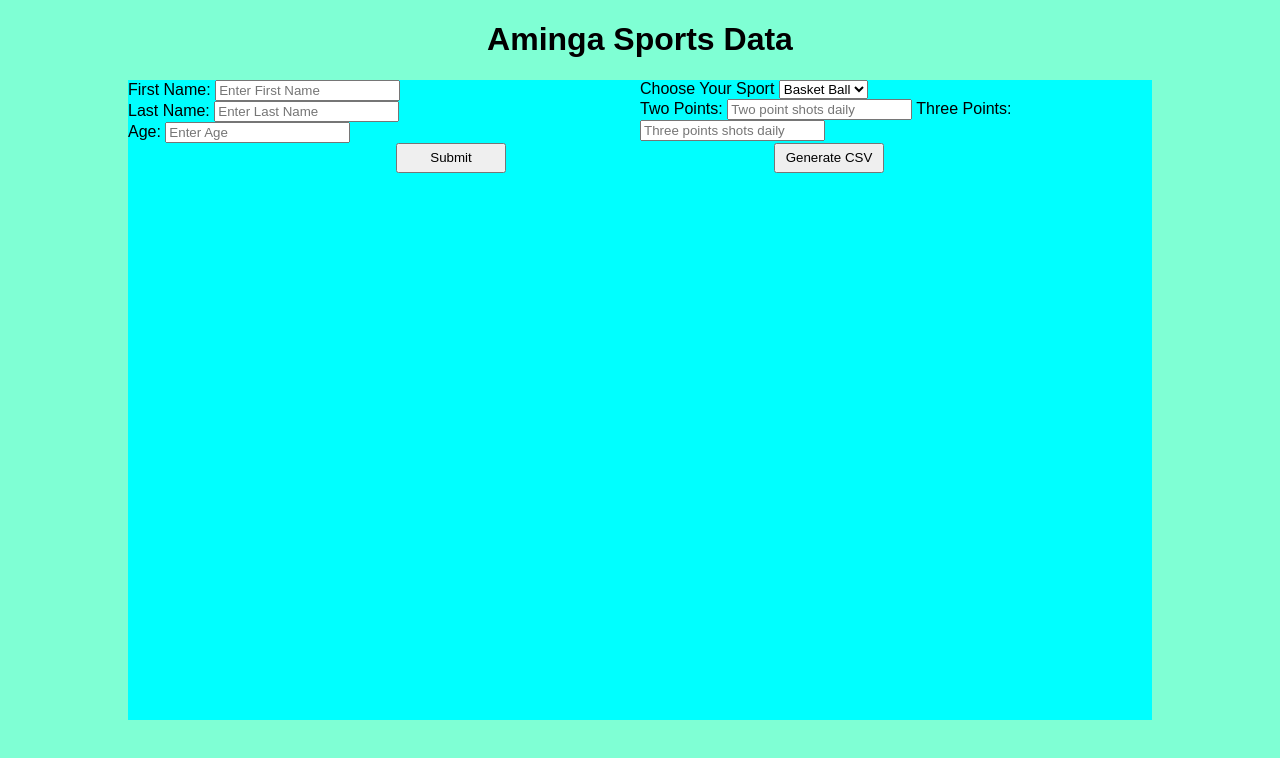
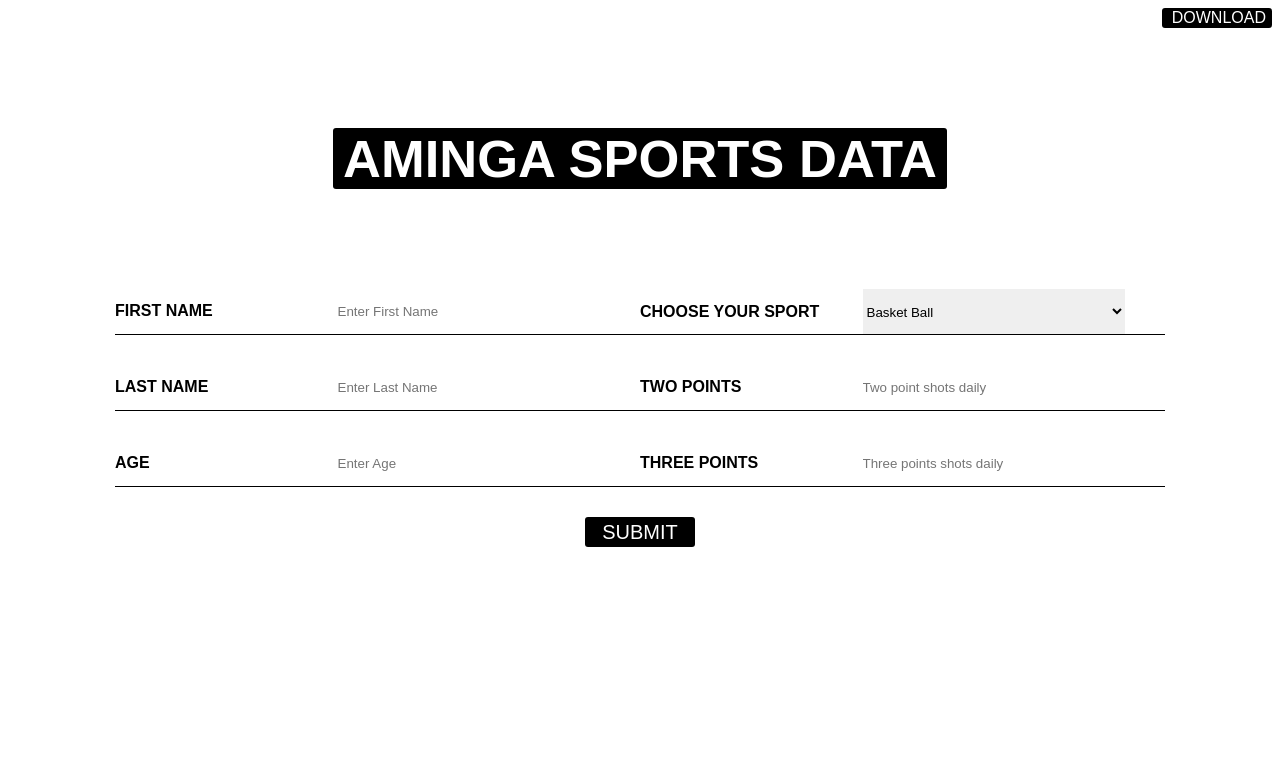
Before and after one commit to vanely/Aminga-Demo, a plain HTML site: page app/index.html in a window 1280 px wide. Drawn offline with Linux system fonts and the light colour scheme.

Commit message:
form style

```diff
--- a/app/index.html
+++ b/app/index.html
@@ -8,65 +8,71 @@
     <title>Aminga Sports Data</title>
   </head>
   <body>
+    <section class="generate-csv-container">
+      <input class="generate-csv" type="button" value="Download">
+    </section>
+    <section class="form-title">
       <h1>Aminga Sports Data</h1>
+    </section>
     <form id="student-sport-data">
       <section class="form-fields-container">
         <!-- student information -->
         <section class="student-info">
           <label for="first-name">
-            First Name:
-            <input type="text" name="firstName" id="first-name" placeholder="Enter First Name" required>
+            First Name
+            <input class="field" type="text" name="firstName" id="first-name" placeholder="Enter First Name" required>
           </label>
           <label for="last-name">
-            Last Name:
-            <input type="text" name="lastName" id="last-name" placeholder="Enter Last Name" required>
+            Last Name
+            <input class="field" type="text" name="lastName" id="last-name" placeholder="Enter Last Name" required>
           </label>
           <label for="age">
-            Age:
-            <input type="number" name="age" id="age" placeholder="Enter Age" required>
+            Age
+            <input class="field" type="number" name="age" id="age" placeholder="Enter Age" required>
           </label>
         </section>
         <!-- sport data -->
         <section class="sport-specific-form">
           <!-- sport palyed in camp -->
           <section class="sport-selection">
-            <label>Choose Your Sport</label>
+            <label>
+              Choose Your Sport
               <select class="chosen-sport" name="sport" required>
                 <option value="basketBall">Basket Ball</option>
                 <option value="volleyBall">Volley Ball</option>
                 <option value="handBall">Hand Ball</option>
               </select>
+            </label>
           </section>
           <!-- maybe simplify these and allow for just a score field -->
           <section class="basket-ball">
             <label for="two-points">
-              Two Points:
-              <input type="number" name="twoPoints" id="two-points" placeholder="Two point shots daily">
+              Two Points
+              <input class="field" type="text" name="twoPoints" id="two-points" placeholder="Two point shots daily">
             </label>
             <label for="three-points">
-              Three Points:
-              <input type="number" name="threePoints" id="three-points" placeholder="Three points shots daily">
+              Three Points
+              <input class="field" type="text" name="threePoints" id="three-points" placeholder="Three points shots daily">
             </label>
           </section>
 
           <section class="volley-ball">
             <label for="points-gained">
-              Points Gained:
-              <input type="text" name="pointsGained" id="points-gained" placeholder="Points gained daily">
+              Points Gained
+              <input class="field" type="text" name="pointsGained" id="points-gained" placeholder="Points gained daily">
             </label>
           </section>
 
           <section class="hand-ball">
             <label for="score">
-              Score:
-              <input type="text" name="score" id="score" placeholder="Daily score">
+              Score
+              <input class="field" type="text" name="score" id="score" placeholder="Daily score">
             </label>
           </section>
         </section>
       </section>
-      <section class="btns">
+      <section class="submit-container">
         <input class="submit" type="button" value="Submit">
-        <input class="generate-csv" type="button" value="Generate CSV">
       </section>
     </form>
 
--- a/app/script.js
+++ b/app/script.js
@@ -51,9 +51,9 @@ submit.addEventListener('click', function(e) {
   console.log(data)
 })
 
-generateCSV.addEventListener('click', function(e) {
-  const sportsData = getSportsData()
-  const sportsDataCSV = downloadCSV(sportsData)
+generateCSV.addEventListener('click', async function(e) {
+  const sportsData = await getSportsData()
+  downloadCSV(sportsData)
   console.log("Sports Data: ")
   console.dir(sportsData)
 })
--- a/app/style.css
+++ b/app/style.css
@@ -1,19 +1,53 @@
 body {
   font-family: Arial, Helvetica, sans-serif;
-  background-color: aquamarine;
+  /* background-color: aquamarine; */
+}
+
+.form-title {
+  margin-top: 100px;
+  font-size: 35px;
 }
 
 h1 {
+  width: fit-content;
+  margin: 0 auto;
+  border-radius: 3px;
+  padding: 0 10px;
+  color: white;
+  background-color: black;
   text-align: center;
+  text-transform: uppercase;
 }
 
 #student-sport-data {
   display: flex;
   flex-direction: column;
-  height: 80vh;
-  width: 80vw;
+  justify-content: space-between;
+  align-items: center;
+  width: 90%;
+  max-width:1050px;
   margin: 0 auto;
-  background-color: aqua;
+  padding-top: 100px;
+  /* background-color: aqua; */
+  font-weight: bold;
+  text-transform: uppercase;
+}
+
+label {
+  display: flex;
+  justify-content: space-between;
+  align-items: baseline;
+  margin-bottom: 30px;
+  border-bottom: 1px solid black;
+}
+
+.field, .chosen-sport {
+  width: 50%;
+  max-height: 45px;
+  margin-right: 40px;
+  padding: 15px 0;
+  border: none;
+  outline: none;
 }
 
 .form-fields-container {
@@ -35,11 +69,6 @@ h1 {
   width: 50%;
 }
 
-/* sport palyed in camp */
-.sport-selection {
-
-}
-
 .basket-ball {
   display: block;
 }
@@ -53,12 +82,28 @@ h1 {
 }
 
 /* btns */
-.btns {
+.submit-container {
   display: flex;
   justify-content: space-evenly;
-  height: 30px
+  height: 30px;
 }
 
 .submit, .generate-csv {
   width: 110px;
+  border: none;
+  border-radius: 3px;
+  color: white;
+  background-color: black;
+  font-size: 20px;
+  text-transform: uppercase;
 }
+
+.generate-csv-container {
+  display: flex;
+  justify-content: end;
+}
+
+.generate-csv {
+  text-align: end;
+  font-size: 16px;
+}
```
Also changed, not shown: server/server.js (+8 -19 lines). Lines whose indentation alone changed are shown as unchanged.
